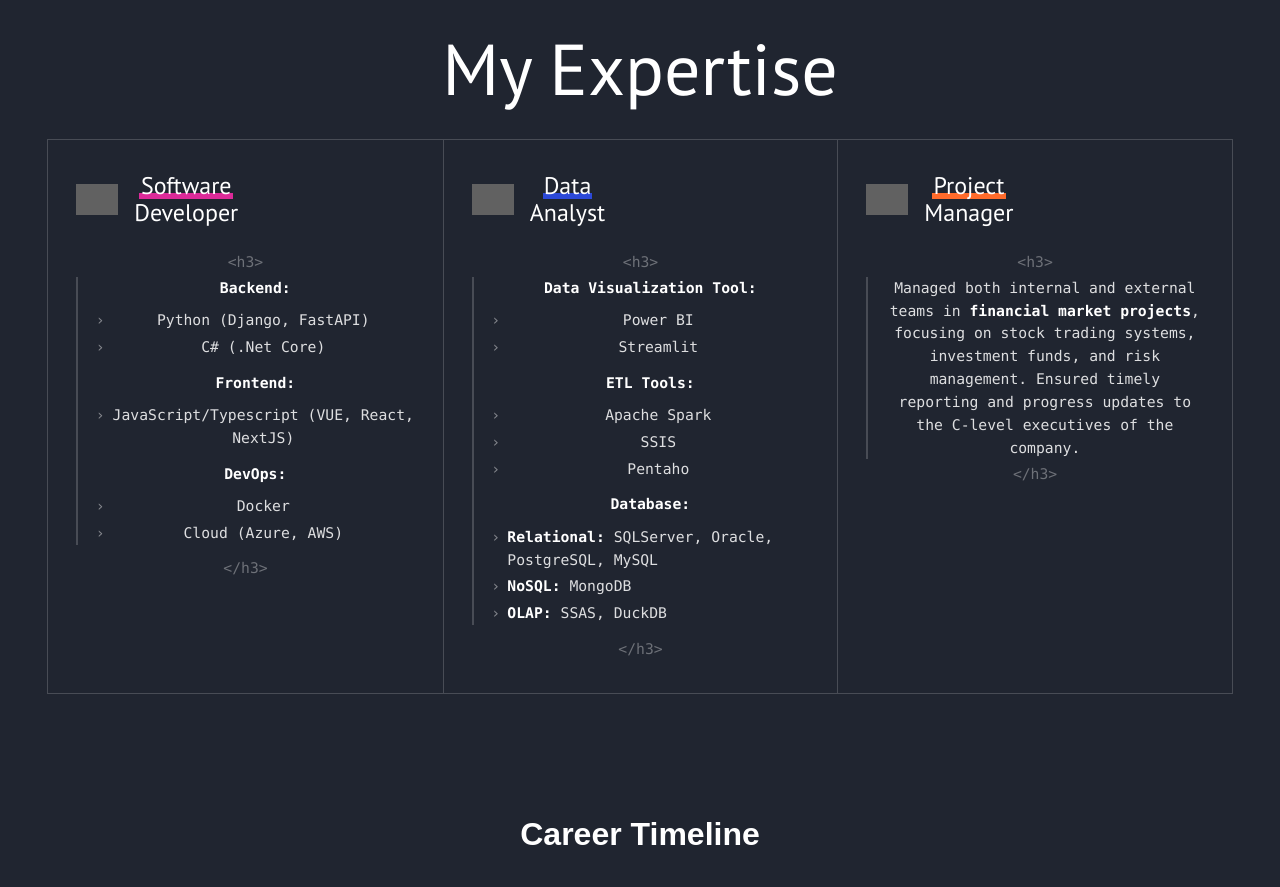
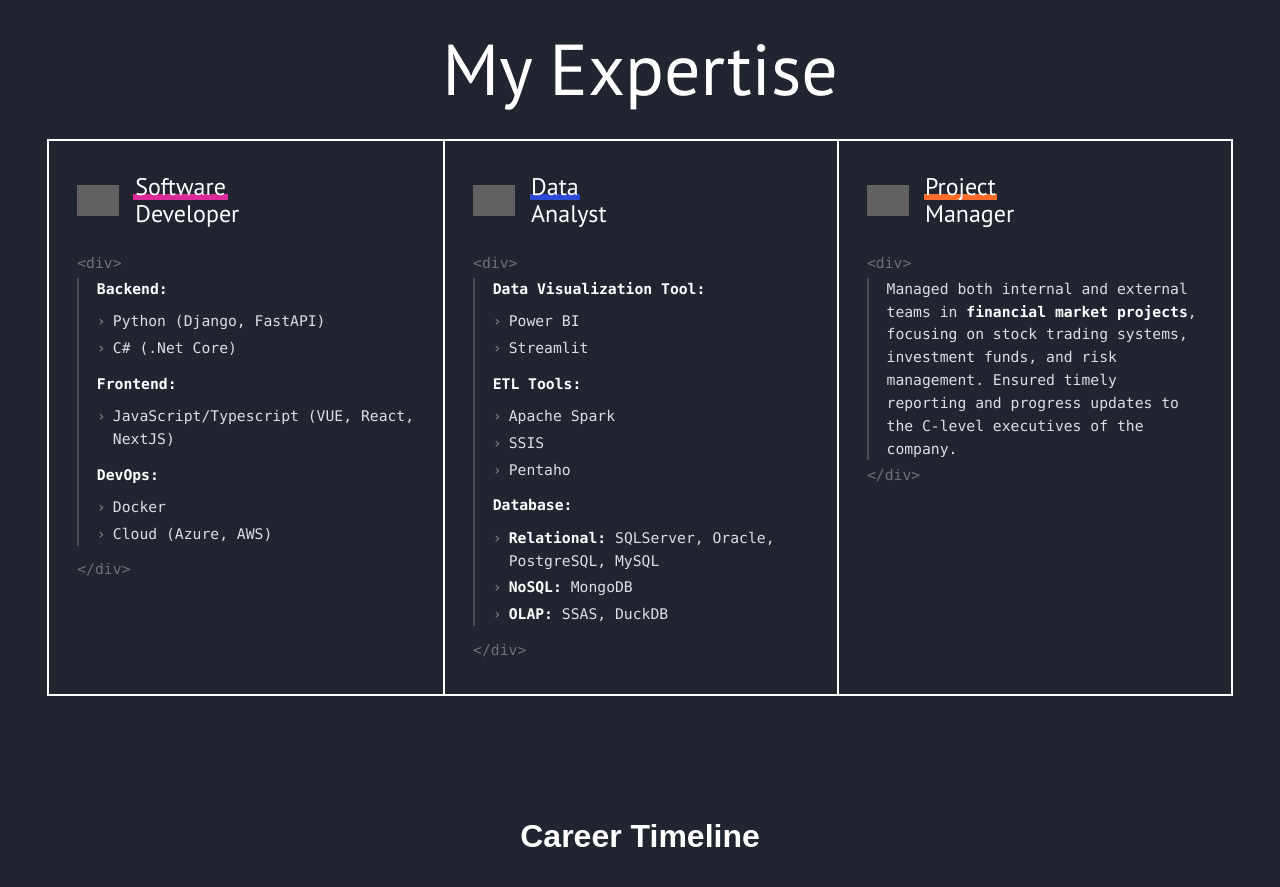
Before and after one commit to GustavoRizzo/my-resume, a React (Vite) app: page / in a window 1280 px wide. Shown: the part 2280-3167 px from the top of the page. Built offline with nearby package versions, Linux system fonts and the light colour scheme; grey boxes are pictures that could not be loaded; a web font is replaced by a local one.

Commit message:
Refactoring v3

```diff
--- a/src/components/SectionExpertisesV3/SectionExpertisesV3.tsx
+++ b/src/components/SectionExpertisesV3/SectionExpertisesV3.tsx
@@ -13,6 +13,7 @@
             <div className="expertise-v3__grid">
                 {expertises.map((item) => {
                     const [firstWord, ...rest] = item.title.split(' ');
+                    const codeTag = item.code_tag ?? 'div';
                     return (
                         <article className="expertise-v3__item" key={item.title}>
                             <div className="expertise-v3__headline">
@@ -29,12 +30,12 @@
                             </div>
 
                             <div className="expertise-v3__code">
-                                <span className="expertise-v3__tag">&lt;h3&gt;</span>
+                                <span className="expertise-v3__tag">&lt;{codeTag}&gt;</span>
                                 <div
                                     className="expertise-v3__text"
                                     dangerouslySetInnerHTML={{ __html: sanitizeHtml(item.html_text) }}
                                 />
-                                <span className="expertise-v3__tag">&lt;/h3&gt;</span>
+                                <span className="expertise-v3__tag">&lt;/{codeTag}&gt;</span>
                             </div>
                         </article>
                     );
--- a/src/components/SectionExpertisesV3/style.scss
+++ b/src/components/SectionExpertisesV3/style.scss
@@ -16,12 +16,12 @@
   &__grid {
     display: grid;
     grid-template-columns: repeat(3, 1fr);
-    border: 1px solid rgba($default-text-color, 0.18);
+    border: 2px solid $default-text-color;
   }
 
   &__item {
     padding: 2rem 1.75rem;
-    border-left: 1px solid rgba($default-text-color, 0.18);
+    border-left: 2px solid $default-text-color;
 
     &:first-child {
       border-left: none;
@@ -58,7 +58,10 @@
     font-weight: 800;
     font-size: 1.5rem;
     line-height: 1.15;
+    text-align: left;
     color: $default-text-color;
+    // To keep each title on a single line instead of breaking, remove the
+    // <br /> in SectionExpertisesV3.tsx and add: white-space: nowrap;
   }
 
   // colored "chonky" underline behind the first word
@@ -93,6 +96,7 @@
     font-family: $font-console;
     font-size: 0.92rem;
     line-height: 1.55;
+    text-align: left;
   }
 
   &__tag {
@@ -100,6 +104,7 @@
     color: rgba($default-text-color, 0.35);
     font-family: $font-console;
     font-size: 0.92rem;
+    text-align: left;
     user-select: none;
   }
 
@@ -108,6 +113,12 @@
     margin: 0.2rem 0;
     border-left: 2px solid rgba($default-text-color, 0.18);
     color: rgba($default-text-color, 0.85);
+    text-align: left;
+
+    // override inline text-align coming from the data HTML
+    ul[style] {
+      text-align: left !important;
+    }
 
     p {
       margin: 0 0 0.6rem;
@@ -147,7 +158,7 @@
 
   .expertise-v3__item {
     border-left: none;
-    border-top: 1px solid rgba($default-text-color, 0.18);
+    border-top: 2px solid $default-text-color;
 
     &:first-child {
       border-top: none;
--- a/src/types/Expertise.ts
+++ b/src/types/Expertise.ts
@@ -3,4 +3,6 @@
   html_text: string;
   url_img: string;
   underline_class_css: string;
+  /** Tag name shown around the description in the V3 "code editor" style. Defaults to "h3". */
+  code_tag?: string;
 };
```
